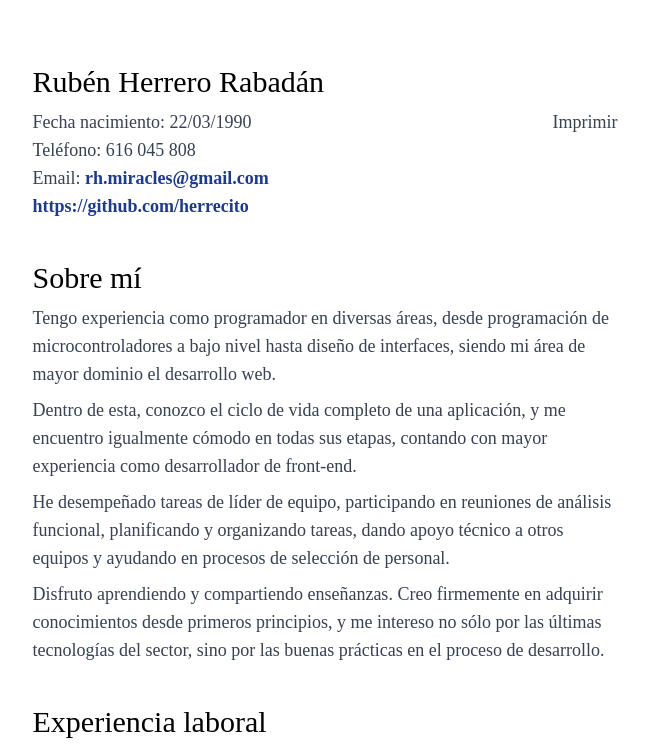
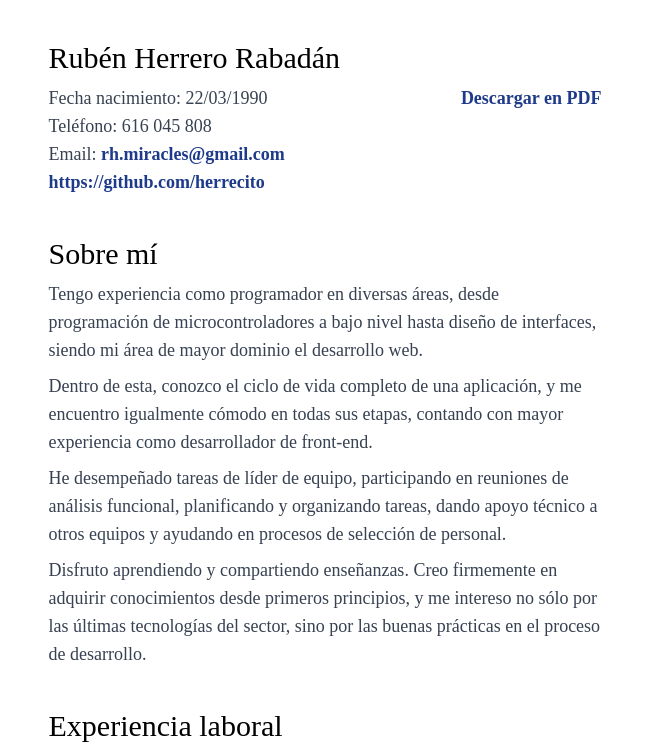
Before and after one commit to herrecito/webcv, a website: page index.html in a window 1280 px wide. Shown: the top 753 px of the page, without its empty margins (315-964 px from the left). Drawn offline with Linux system fonts and the light colour scheme; a web font is replaced by a local one.

Commit message:
Download as PDF

```diff
--- a/index.html
+++ b/index.html
@@ -12,13 +12,13 @@
         <link rel="stylesheet" href="tailwind.css">
     </head>
     <body>
-        <main class="font-serif text-gray-700 text-lg mx-auto max-w-prose py-16">
+        <main class="font-serif text-gray-700 text-lg mx-auto max-w-prose p-4 md:py-10">
             <section>
                 <h1 class="mb-2 text-black text-3xl">
                     Rubén Herrero Rabadán
                 </h1>
-                <div class="flex">
-                    <ul class="flex-1">
+                <div class="flex flex-wrap">
+                    <ul class="flex-auto">
                         <li>
                             Fecha nacimiento: <time datetime="1990-03-22">22/03/1990</time>
                         </li>
@@ -43,9 +43,14 @@
                         </li>
                     </ul>
                     <div class="print:invisible">
-                        <button onclick="window.print()">
-                            Imprimir
-                        </button>
+                        <a
+                            class="text-blue-900 font-bold"
+                            href="Ruben_Herrero_CV.pdf"
+                            target="_blank"
+                            download
+                        >
+                            Descargar en PDF
+                        </a>
                     </div>
                 </div>
             </section>
@@ -227,7 +232,7 @@
                             class="text-blue-900 font-bold"
                             rel="noreferrer noopener"
                             target="_blank"
-                            href="https://www.oknlearning.com/en/"
+                            href="https://www.oknlearning.com/"
                         >OKN-LEARNING</a> — 2017-2019
                     </h2>
 
--- a/package.json
+++ b/package.json
@@ -10,6 +10,7 @@
     },
     "scripts": {
         "build": "NODE_ENV=production tailwindcss -i styles.css -o tailwind.css --minify",
+        "watch": "tailwindcss -i styles.css -o tailwind.css --watch",
         "serve": "http-server"
     }
 }
```
Also changed, not shown: tailwind.css, 1 other file.
